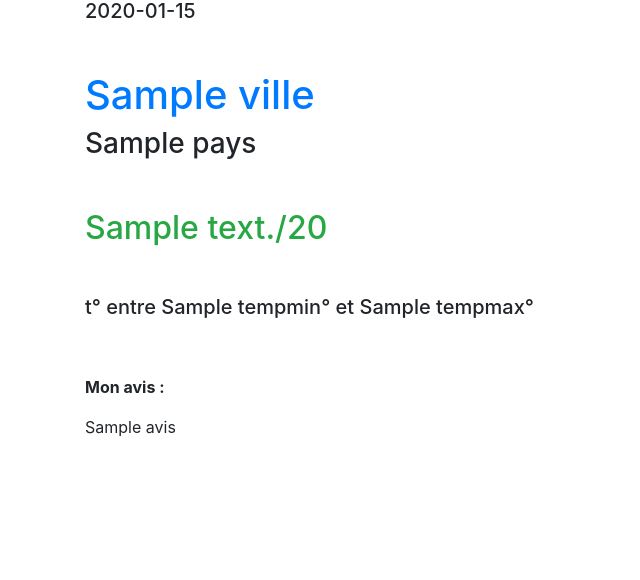
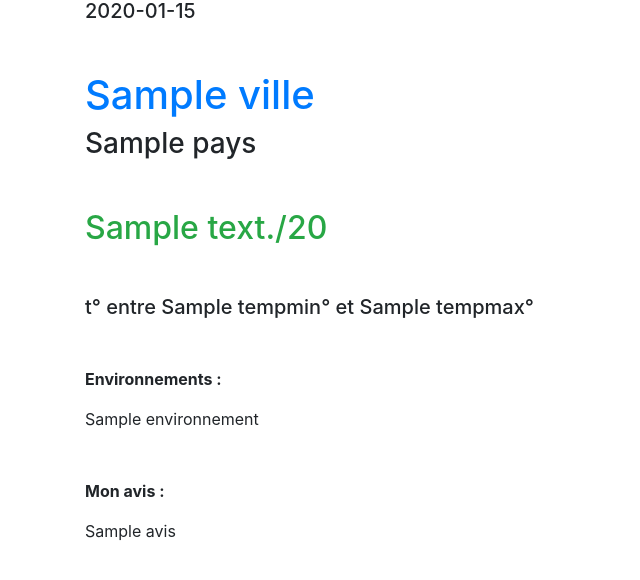
Before and after one commit to nodaar/mesvoyages, a Symfony app: template templates/pages/voyage.html.twig in a window 1280 px wide. Shown: the part 169-749 px from the top of the page, without its empty margins (0-640 px from the left). Run offline with Twig, Linux system fonts and the light colour scheme; the template is opened without the code that fills it: most values are stand-ins (such as "Sample title", 1, 10 or a date in 2020); some libraries are stand-ins or nearby versions.

Commit message:
Phase 18:  ORM (utilisation du lien entre les tables, partie front)

```diff
--- a/templates/pages/voyage.html.twig
+++ b/templates/pages/voyage.html.twig
@@ -12,6 +12,10 @@
                 <h2 class="text-danger mt-5">{{ visite.note }}/20</h2>
             {% endif %}
             <h5 class="mt-5">t° entre {{ visite.tempmin }}° et {{ visite.tempmax }}°</h5>
+            <p class="mt-5"><strong>Environnements :</strong></p>
+            {% for environnement in visite.environnements %}
+                {{ environnement.nom }}
+            {% endfor %}
         </div>
         <div class="col">
             <!-- Emplacement photo -->
```
